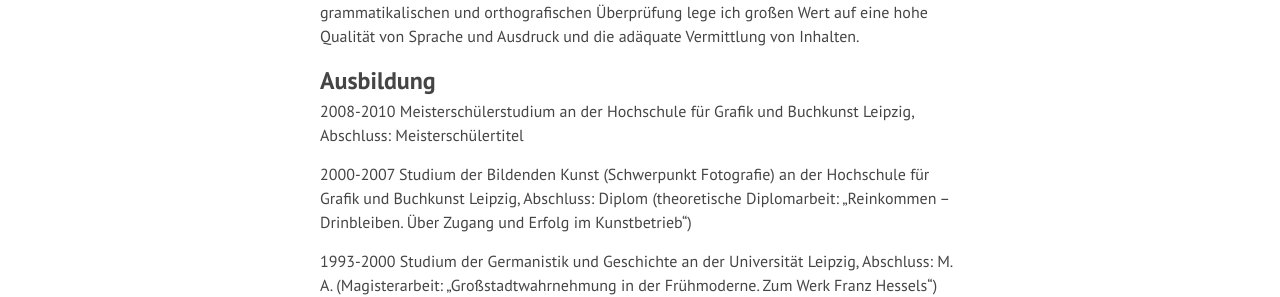
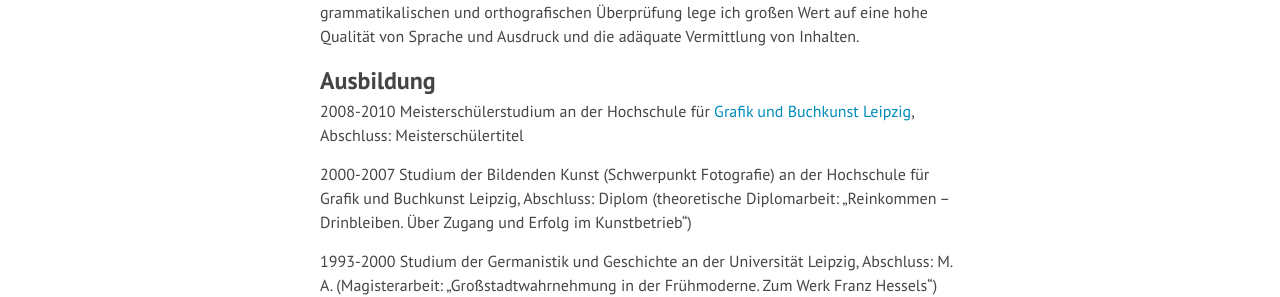
Before and after one commit to i-u-g/iug, a Jekyll site: the page built from profil.md, in a window 1280 px wide. Shown: the part 697-994 px from the top of the page. Built offline with Jekyll 4.4.1, drawn with Linux system fonts in a browser that asks for light colours; nearby versions of some CDN libraries; Markdown is read by kramdown in place of the engine named in the settings; part of the change alters nothing that is shown.

```diff
--- a/profil.md
+++ b/profil.md
@@ -10,7 +10,7 @@ Ich korrigiere, optimiere und schreibe Texte aller Art. Durch meine Tätigkeit a
 
 ## Ausbildung
 
-2008-2010 Meisterschülerstudium an der Hochschule für Grafik und Buchkunst Leipzig, Abschluss: Meisterschülertitel
+2008-2010 Meisterschülerstudium an der Hochschule für [Grafik und Buchkunst Leipzig](https://hgb-leipzig.de), Abschluss: Meisterschülertitel
 
 2000-2007 Studium der Bildenden Kunst (Schwerpunkt Fotografie) an der Hochschule für Grafik und Buchkunst Leipzig, Abschluss: Diplom (theoretische Diplomarbeit: „Reinkommen – Drinbleiben. Über Zugang und Erfolg im Kunstbetrieb“)
 
```
